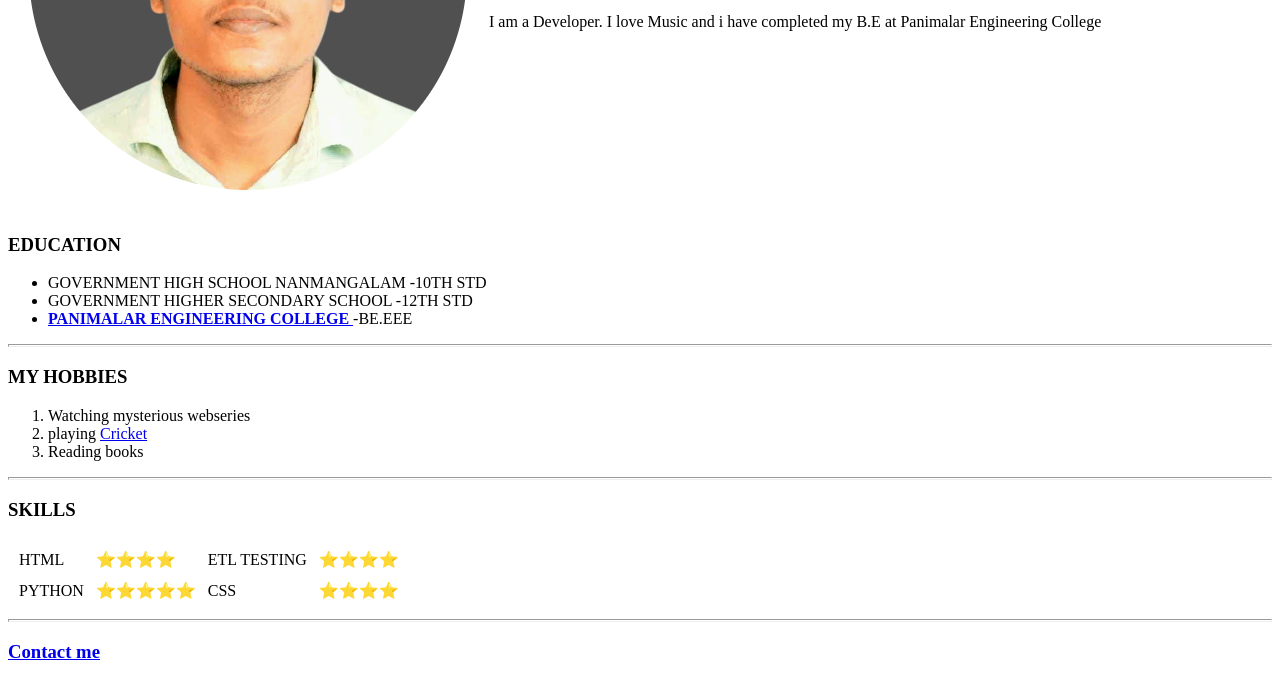
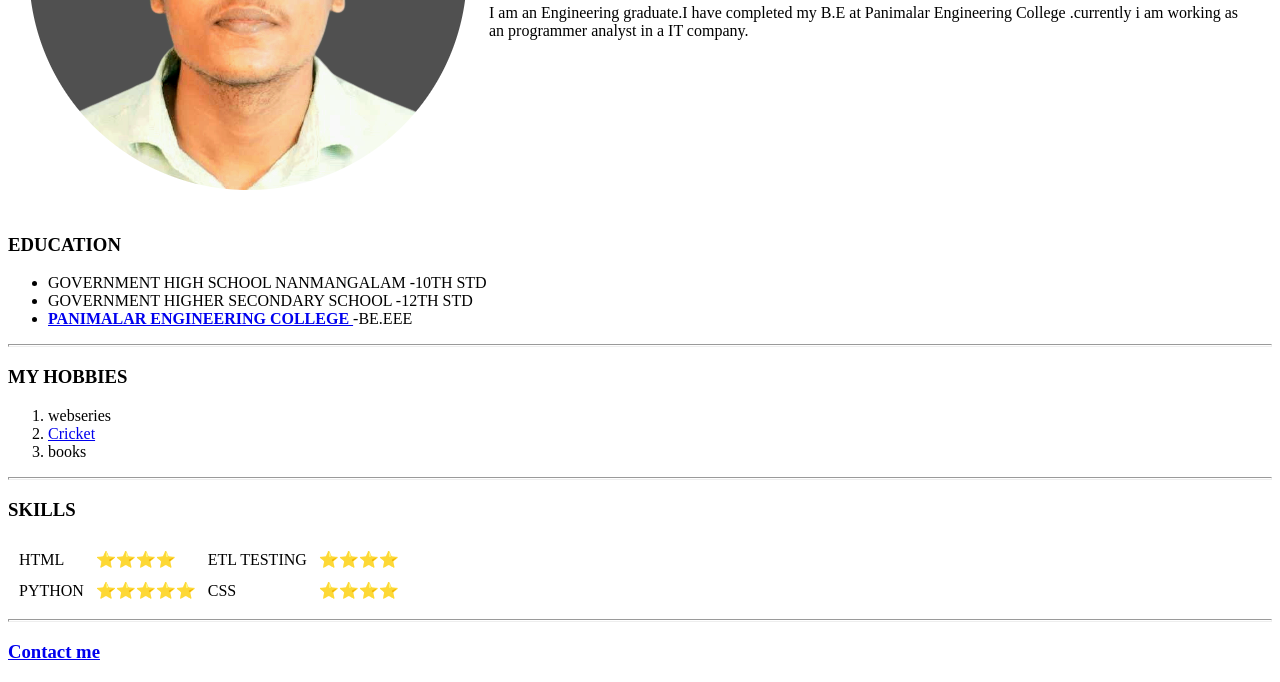
Before and after one commit to rajesh0701g/cv, a plain HTML site: page index.html in a window 1280 px wide. Shown: the part 277-959 px from the top of the page. Drawn offline with Linux system fonts and the light colour scheme.

Commit message:
Update index.html

```diff
--- a/index.html
+++ b/index.html
@@ -15,7 +15,8 @@
       <h1>Rajeshkumar Ganesan</h1>
       <p><em><a href="https://www.coursera.org/articles/programmer-analyst">Programmer analyst</a></em> at <strong>KCS</strong></p>
       <P>
-        I am a Developer. I love Music and i have completed my B.E at Panimalar Engineering College
+        I am an Engineering graduate.I have completed my B.E at Panimalar Engineering College .currently i am working as an programmer analyst
+        in a IT company.
       </P>
     </td>
   </table>
@@ -31,9 +32,9 @@
 
   <H3>MY HOBBIES</H3>
   <OL>
-    <LI>Watching mysterious webseries</LI>
-    <li>playing <a href="www.icc.com">Cricket</a></li>
-    <li>Reading books</li>
+    <LI>webseries</LI>
+    <li><a href="www.icc.com">Cricket</a></li>
+    <li>books</li>
   </OL>
   <hr size="3" />
 
```
